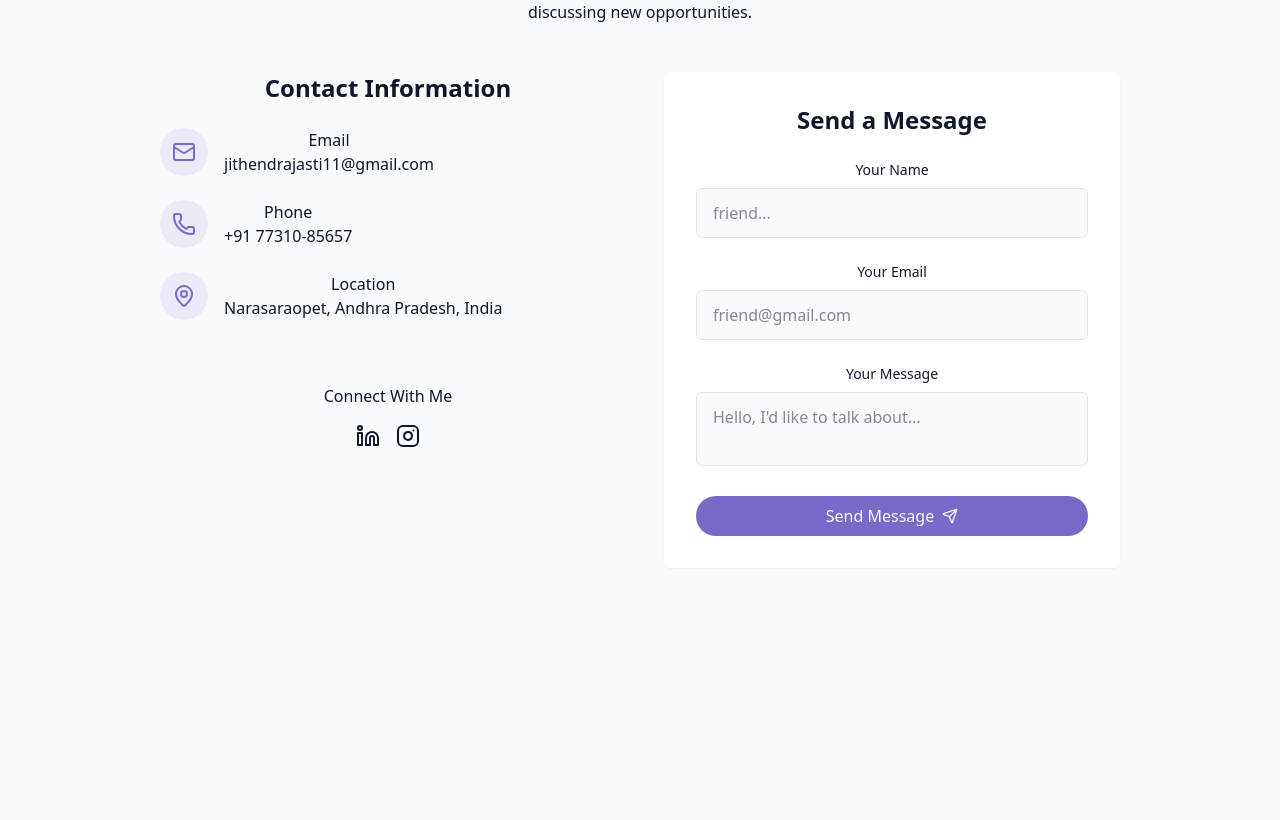
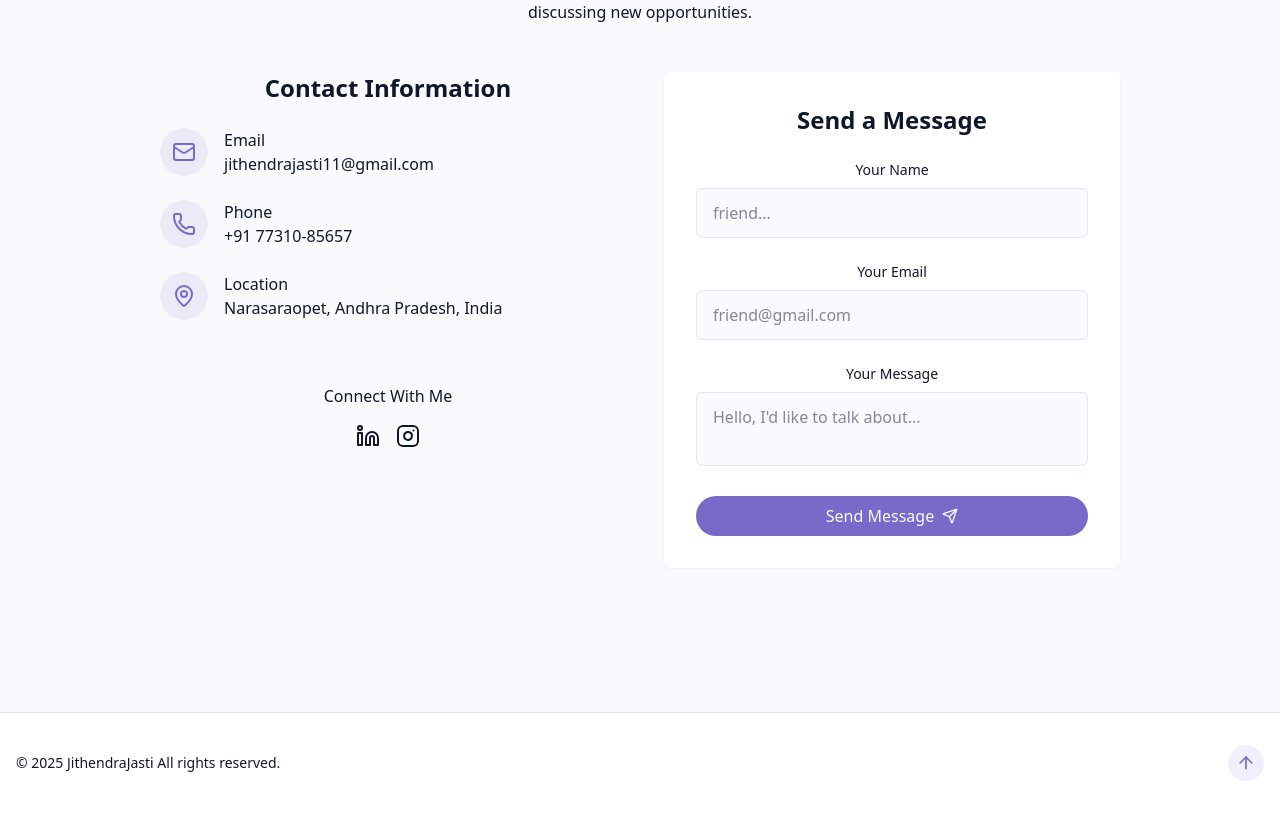
Before and after one commit to jithendrajasti/portfolio, a React (Vite) app: page / in a window 1280 px wide. Shown: the part 4240-5060 px from the top of the page. Before the commit the page ends 4904 px from the top, so only its background shows below. Built offline with nearby package versions, Linux system fonts and the light colour scheme.

Commit message:
added footer

```diff
--- a/src/components/ContactSection.jsx
+++ b/src/components/ContactSection.jsx
@@ -41,7 +41,7 @@
                 <div className="p-3 rounded-full bg-primary/10">
                   <Mail className="h-6 w-6 text-primary" />{" "}
                 </div>
-                <div>
+                <div className="flex flex-col items-baseline">
                   <h4 className="font-medium"> Email</h4>
                   <a
                     href="mailto:hello@gmail.com"
@@ -55,7 +55,7 @@
                 <div className="p-3 rounded-full bg-primary/10">
                   <Phone className="h-6 w-6 text-primary" />{" "}
                 </div>
-                <div>
+                <div className="flex flex-col items-baseline">
                   <h4 className="font-medium"> Phone</h4>
                   <a
                     href="tel:+91 77310-85657"
@@ -69,7 +69,7 @@
                 <div className="p-3 rounded-full bg-primary/10">
                   <MapPin className="h-6 w-6 text-primary" />{" "}
                 </div>
-                <div>
+                <div className="flex flex-col items-baseline">
                   <h4 className="font-medium"> Location</h4>
                   <a className="text-muted-foreground hover:text-primary transition-colors">
                     Narasaraopet, Andhra Pradesh, India
--- /dev/null
+++ b/src/components/Footer.jsx
@@ -0,0 +1,21 @@
+import React from 'react'
+import { ArrowUp } from "lucide-react";
+const Footer = () => {
+  return (
+    <footer className="py-12 px-4 bg-card relative border-t border-border mt-12 pt-8 flex flex-wrap justify-between items-center">
+      {" "}
+      <p className="text-sm text-muted-foreground">
+        {" "}
+        &copy; {new Date().getFullYear()} JithendraJasti All rights reserved.
+      </p>
+      <a
+        href="#hero"
+        className="p-2 rounded-full bg-primary/10 hover:bg-primary/20 text-primary transition-colors"
+      >
+        <ArrowUp size={20} />
+      </a>
+    </footer>
+  )
+}
+
+export default Footer
--- a/src/pages/Home.jsx
+++ b/src/pages/Home.jsx
@@ -7,6 +7,7 @@
 import SkillsSection from "../components/SkillsSection";
 import ProjectSection from "../components/ProjectSection";
 import ContactSection from "../components/ContactSection";
+import Footer from "../components/Footer";
 
 const Home = () => {
 
@@ -27,6 +28,7 @@
         <ContactSection />
       </main>
       {/* footer */}
+      <Footer />
     </div>
   );
 };
```
